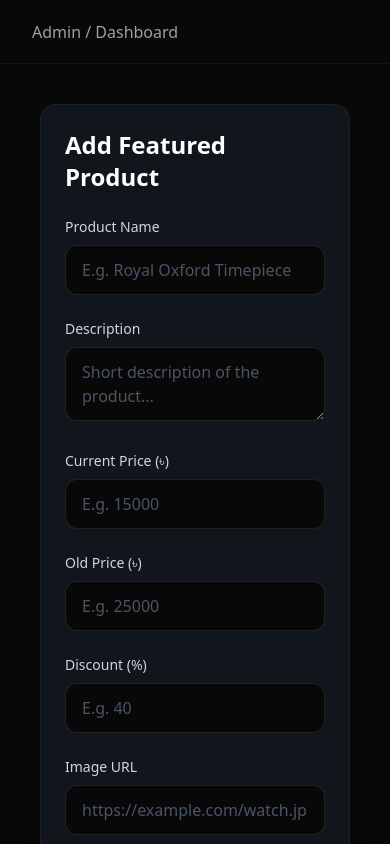
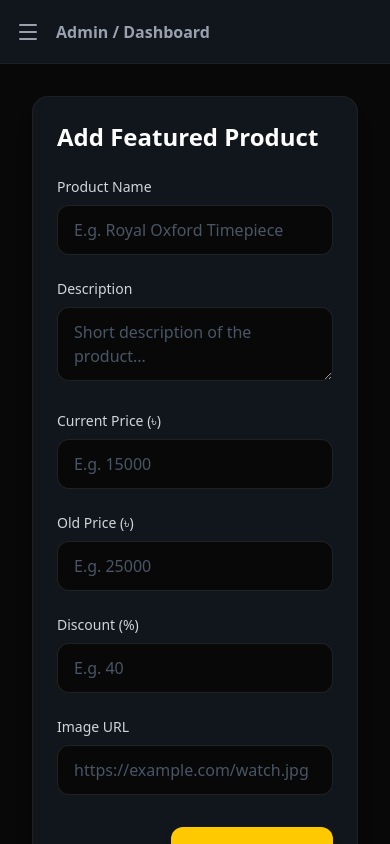
Before and after one commit to Sadia126/ESMBD-Leanding-page, a Next.js app: page /dashboard/featured-products in a window 390 px wide. Shown: the top 844 px of the page. Built offline with nearby package versions, Linux system fonts and the light colour scheme; no server answers; the database is empty.

Commit message:
made sidebar toggle for mobile device in dasboard

```diff
--- a/app/dashboard/layout.js
+++ b/app/dashboard/layout.js
@@ -1,21 +1,41 @@
+"use client";
+import { useState } from "react";
 import Sidebar from "../../src/components/Dashboard/sidebar.jsx";
+import { Menu } from "lucide-react";
 
 export default function AdminLayout({ children }) {
+  const [isSidebarOpen, setIsSidebarOpen] = useState(false);
+
   return (
     <div className="flex min-h-screen bg-[#080808]">
-      {/* বাম পাশে ফিক্সড সাইডবার */}
-      <aside className="fixed inset-y-0 left-0 w-64 hidden md:block z-50">
-        <Sidebar/>
+      {/* Mobile Header */}
+      <div className="md:hidden fixed top-0 w-full h-16 bg-[#11151c] border-b border-white/5 flex items-center px-4 z-40">
+        <button
+          onClick={() => setIsSidebarOpen(true)}
+          className="text-gray-400 hover:text-white"
+        >
+          <Menu size={24} />
+        </button>
+        <span className="ml-4 text-gray-400 font-bold">Admin / Dashboard</span>
+      </div>
+
+      {/* Sidebar - Full screen on mobile */}
+      <aside
+        className={`fixed inset-y-0 left-0 w-full md:w-64 z-50 transform transition-transform duration-300 ease-in-out md:translate-x-0 ${
+          isSidebarOpen ? "translate-x-0" : "-translate-x-full"
+        }`}
+      >
+        <Sidebar onClose={() => setIsSidebarOpen(false)} />
       </aside>
 
-      {/* ডান পাশে মেইন কন্টেন্ট এরিয়া */}
-      <div className="flex-1 md:pl-64">
-        {/* এখানে আপনি চাইলে একটি ছোট ড্যাশবোর্ড নেভবার দিতে পারেন */}
-        <header className="h-16 border-b border-white/5 flex items-center px-8 text-gray-400">
+      {/* Main Content */}
+      <div className="flex-1 md:pl-64 pt-16 md:pt-0 w-full">
+        {/* Desktop Header */}
+        {/* <header className="hidden md:flex h-16 border-b border-white/5 items-center px-8 text-gray-400">
            Admin / Dashboard
-        </header>
+        </header> */}
 
-        <main className="p-6">
+        <main className="p-4 md:p-6 w-full max-w-full overflow-hidden">
           {children}
         </main>
       </div>
--- a/src/components/Dashboard/sidebar.jsx
+++ b/src/components/Dashboard/sidebar.jsx
@@ -10,12 +10,13 @@ import {
   LogOut,
   ImageIcon,
   Timer,
-  Star
+  Star,
+  X
 } from "lucide-react";
 import Logo from '../Shared/Buttons/Logo';
 
 // এই "export default" লেখাটি নিশ্চিত করবে যে layout.js ফাইলটি এটি খুঁজে পাবে
-export default function Sidebar() {
+export default function Sidebar({ onClose }) {
   const pathname = usePathname();
 
   const menuItems = [
@@ -30,15 +31,26 @@ export default function Sidebar() {
   return (
     <div className="h-full bg-[#11151c] border-r border-white/5 flex flex-col overflow-y-auto">
 
-      {/* Logo Section - আপনার দেওয়া কোডটি এখানে ফিক্সড করা হয়েছে */}
-      <Logo/>
+      {/* Logo Section & Close Button for Mobile */}
+      <div className="flex items-center justify-between pr-4">
+        <Logo/>
+        {onClose && (
+          <button
+            onClick={onClose}
+            className="md:hidden p-2 text-gray-400 hover:text-white transition-colors"
+          >
+            <X size={24} />
+          </button>
+        )}
+      </div>
 
       {/* Navigation Menu */}
-      <nav className="flex-1 px-6 space-y-2">
+      <nav className="flex-1 px-6 space-y-2 mt-4">
         {menuItems.map((item) => (
           <Link
             key={item.href}
             href={item.href}
+            onClick={onClose}
             className={`flex items-center gap-4 px-4 py-3 rounded-xl transition-all text-sm font-bold ${
               pathname === item.href
                 ? "bg-[#d4af37] text-black shadow-lg shadow-[#d4af37]/20"
@@ -52,7 +64,7 @@ export default function Sidebar() {
 
       {/* Logout Button */}
       <div className="p-6 border-t border-white/5">
-        <button className="flex items-center gap-4 px-4 py-3 w-full text-gray-500 hover:text-red-500 transition-colors font-bold text-sm">
+        <button className="flex items-center gap-4 px-4 py-3 w-full text-gray-500 hover:text-secondary transition-colors font-bold text-sm">
           <LogOut size={20} /> <span>Logout</span>
         </button>
       </div>
```
